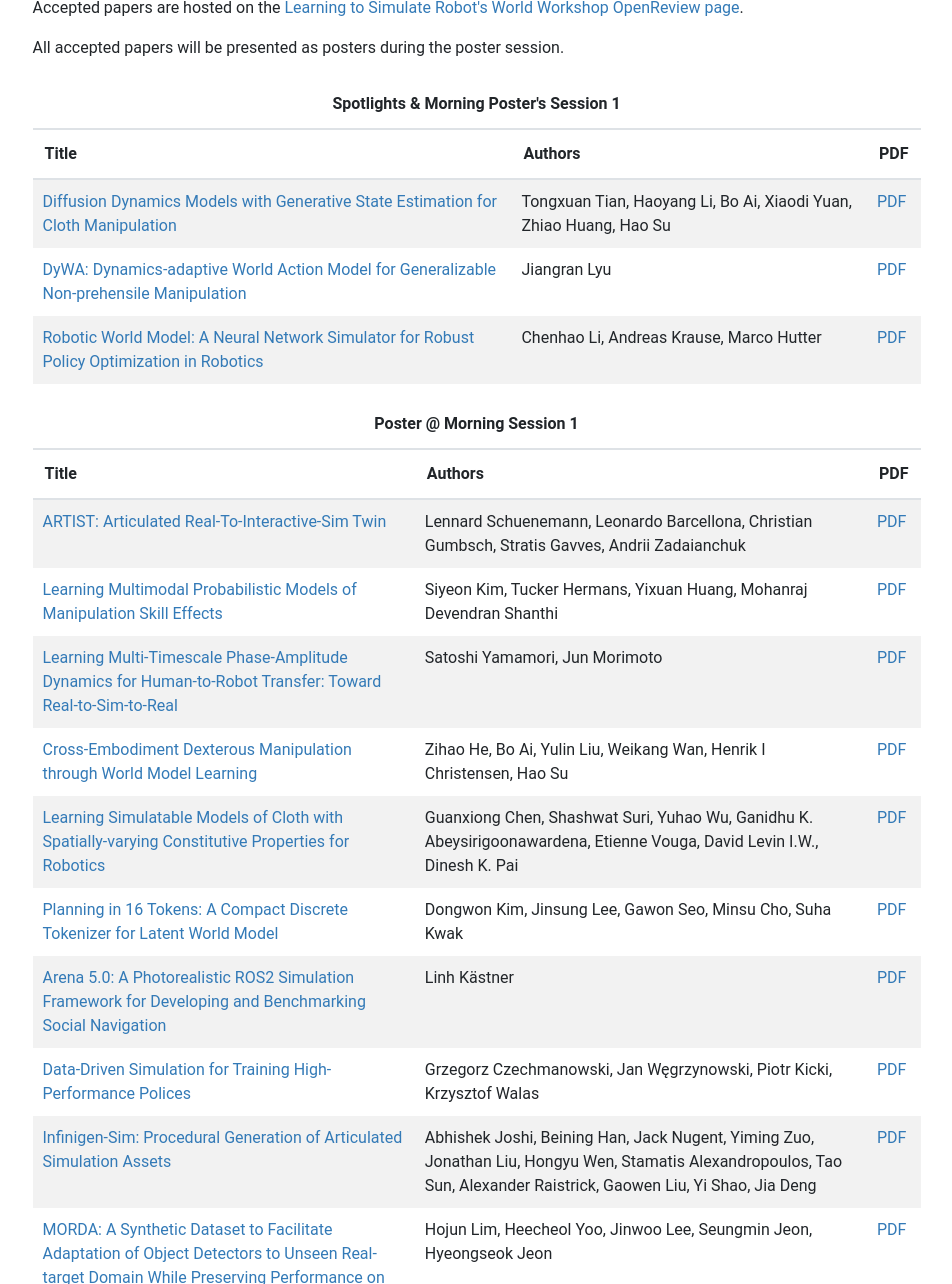
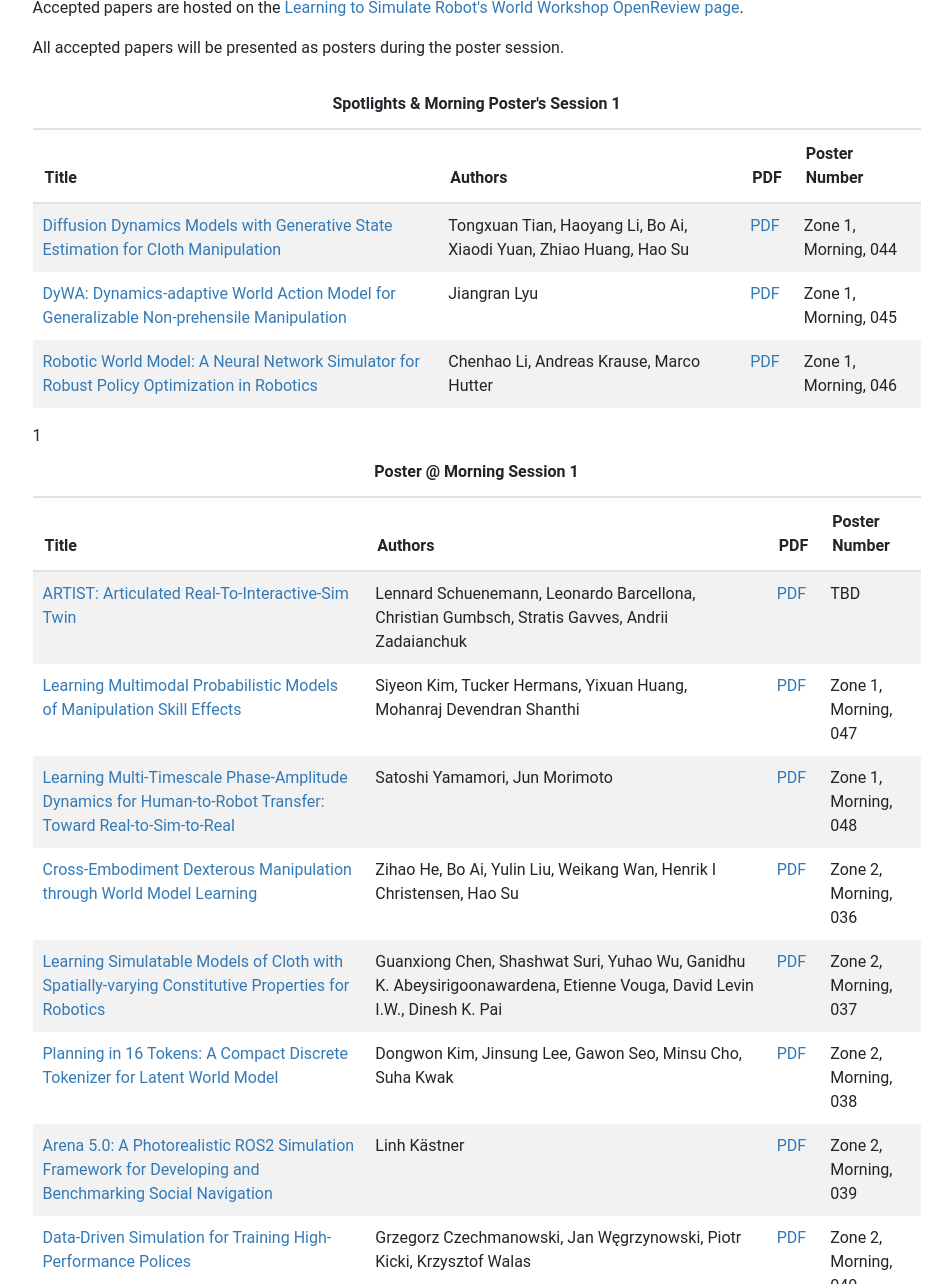
Before and after one commit to simulatingrobotworlds/simulatingrobotworlds.github.io, a Jekyll site: the page built from papers.html, in a window 1280 px wide and 1400 px high, scrolled down 471 px, cut to the strip 116-1400 px from the top of the window. Shown: the whole strip, without its empty margins (108-1060 px from the left). Built offline with Jekyll 4.4.1, drawn with Linux system fonts in a browser that asks for light colours; nearby versions of some CDN libraries; some of the changed text lies outside the part shown.

Commit message:
update numbers

```diff
--- a/papers.html
+++ b/papers.html
@@ -30,12 +30,13 @@ layout: default
 <table class="table table-striped" id="papers">
 <thead>
      <tr>
-          <th colspan="3" style="text-align:center">Spotlights & Morning Poster's Session 1</th>
+          <th colspan="4" style="text-align:center">Spotlights & Morning Poster's Session 1</th>
      </tr>
      <tr>
           <th>Title</th>
           <th>Authors</th>
           <th>PDF</th>
+          <th>Poster Number</th>
      </tr>
 </thead>
 <tbody>
@@ -50,6 +51,9 @@ layout: default
           <td>
                <a href="https://openreview.net/pdf?id=RS88uao0hr" target="_blank">PDF</a>
           </td>
+          <td>
+               Zone 1, Morning, 044
+          </td>
      </tr>
      <tr>
           <td>
@@ -60,6 +64,9 @@ layout: default
           </td>
           <td>
                <a href="https://openreview.net/pdf?id=rpKbIHzsEI" target="_blank">PDF</a>
+          </td>
+          <td>
+               Zone 1, Morning, 045
           </td>
      </tr>
      <tr>
@@ -72,6 +79,9 @@ layout: default
           <td>
                <a href="https://openreview.net/pdf?id=bYOFL7oz22" target="_blank">PDF</a>
           </td>
+          <td>
+               Zone 1, Morning, 046
+          </td>
      </tr>
 
 </tbody>
@@ -80,12 +90,13 @@ layout: default
 <table class="table table-striped" id="papers">
 <thead>
      <tr>
-          <th colspan="3" style="text-align:center">Poster @ Morning Session 1</th>
+          <th colspan="4" style="text-align:center">Poster @ Morning Session 1</th>
      </tr>
      <tr>
           <th>Title</th>
           <th>Authors</th>
           <th>PDF</th>
+          <th>Poster Number</th>
      </tr>
 </thead>
 <tbody>
@@ -100,6 +111,9 @@ layout: default
           <td>
                <a href="https://openreview.net/pdf?id=2soFkV0KrW" target="_blank">PDF</a>
           </td>
+          <td>
+               TBD
+          </td>
      </tr>
      <tr>
           <td>
@@ -111,7 +125,10 @@ layout: default
           <td>
                <a href="https://openreview.net/pdf?id=EAqHMNnfa8" target="_blank">PDF</a>
           </td>
-     </tr>
+          <td>
+               Zone 1, Morning, 047
+          </td>
+1     </tr>
 
      <tr>
           <td>
@@ -122,6 +139,9 @@ layout: default
           </td>
           <td>
                <a href="https://openreview.net/pdf?id=nGVVRrVpOQ" target="_blank">PDF</a>
+          </td>
+          <td>
+               Zone 1, Morning, 048
           </td>
      </tr>
 
@@ -135,6 +155,9 @@ layout: default
           <td>
                <a href="https://openreview.net/pdf?id=1P9LOCLE2G" target="_blank">PDF</a>
           </td>
+          <td>
+               Zone 2, Morning, 036
+          </td>
      </tr>
 
      <tr>
@@ -147,6 +170,9 @@ layout: default
           <td>
                <a href="https://openreview.net/pdf?id=OHO1hb4dpC" target="_blank">PDF</a>
           </td>
+          <td>
+               Zone 2, Morning, 037
+          </td>
      </tr>
      <tr>
           <td>
@@ -157,6 +183,9 @@ layout: default
           </td>
           <td>
                <a href="https://openreview.net/pdf?id=z9KgtDP6LB" target="_blank">PDF</a>
+          </td>
+          <td>
+               Zone 2, Morning, 038
           </td>
      </tr>
      <tr>
@@ -169,6 +198,9 @@ layout: default
           <td>
                <a href="https://openreview.net/pdf?id=PNbhzQecVO" target="_blank">PDF</a>
           </td>
+          <td>
+               Zone 2, Morning, 039
+          </td>
      </tr>
      <tr>
           <td>
@@ -179,6 +211,9 @@ layout: default
           </td>
           <td>
                <a href="https://openreview.net/pdf?id=yTCHrPT89a" target="_blank">PDF</a>
+          </td>
+          <td>
+               Zone 2, Morning, 040
           </td>
      </tr>
      <tr>
@@ -191,6 +226,9 @@ layout: default
           <td>
                <a href="https://openreview.net/pdf?id=6qKmQHZRRd" target="_blank">PDF</a>
           </td>
+          <td>
+               Zone 2, Morning, 041
+          </td>
      </tr>
      <tr>
           <td>
@@ -201,6 +239,9 @@ layout: default
           </td>
           <td>
                <a href="https://openreview.net/pdf?id=Gl8uq6fWWM" target="_blank">PDF</a>
+          </td>
+          <td>
+               Zone 2, Morning, 042
           </td>
      </tr>
      <tr>
@@ -213,6 +254,9 @@ layout: default
           <td>
                <a href="https://openreview.net/pdf?id=zTqeqm1hkZ" target="_blank">PDF</a>
           </td>
+          <td>
+               Zone 2, Morning, 043
+          </td>
      </tr>
 
 </tbody>
@@ -221,12 +265,13 @@ layout: default
 <table class="table table-striped" id="papers">
 <thead>
      <tr>
-          <th colspan="3" style="text-align:center">Poster @ Evening Session 2</th>
+          <th colspan="4" style="text-align:center">Poster @ Evening Session 2</th>
      </tr>
      <tr>
           <th>Title</th>
           <th>Authors</th>
           <th>PDF</th>
+          <th>Poster Number</th>
      </tr>
 </thead>
 <tbody>
@@ -241,6 +286,9 @@ layout: default
           <td>
                <a href="https://openreview.net/pdf?id=Ob5v7pi7xJ" target="_blank">PDF</a>
           </td>
+          <td>
+               Zone 1, Evening, 044
+          </td>
      </tr>
      <tr>
           <td>
@@ -251,6 +299,9 @@ layout: default
           </td>
           <td>
                <a href="https://openreview.net/attachment?id=niG9rpeLf8&name=pdf" target="_blank">PDF</a>
+          </td>
+          <td>
+               Zone 1, Evening, 045
           </td>
      </tr>
      <tr>
@@ -263,6 +314,9 @@ layout: default
           <td>
                <a href="https://openreview.net/attachment?id=RLNXyxCfWG&name=pdf" target="_blank">PDF</a>
           </td>
+          <td>
+               Zone 1, Evening, 046
+          </td>
      </tr>
      <tr>
           <td>
@@ -273,6 +327,9 @@ layout: default
           </td>
           <td>
                <a href="https://openreview.net/attachment?id=I6sa05BRBg&name=pdf" target="_blank">PDF</a>
+          </td>
+          <td>
+               Zone 1, Evening, 047
           </td>
      </tr>
      <tr>
@@ -285,6 +342,9 @@ layout: default
           <td>
                <a href="https://openreview.net/pdf?id=ijCCbBAIa1" target="_blank">PDF</a>
           </td>
+          <td>
+               Zone 1, Evening, 048
+          </td>
      </tr>
 
 
```
